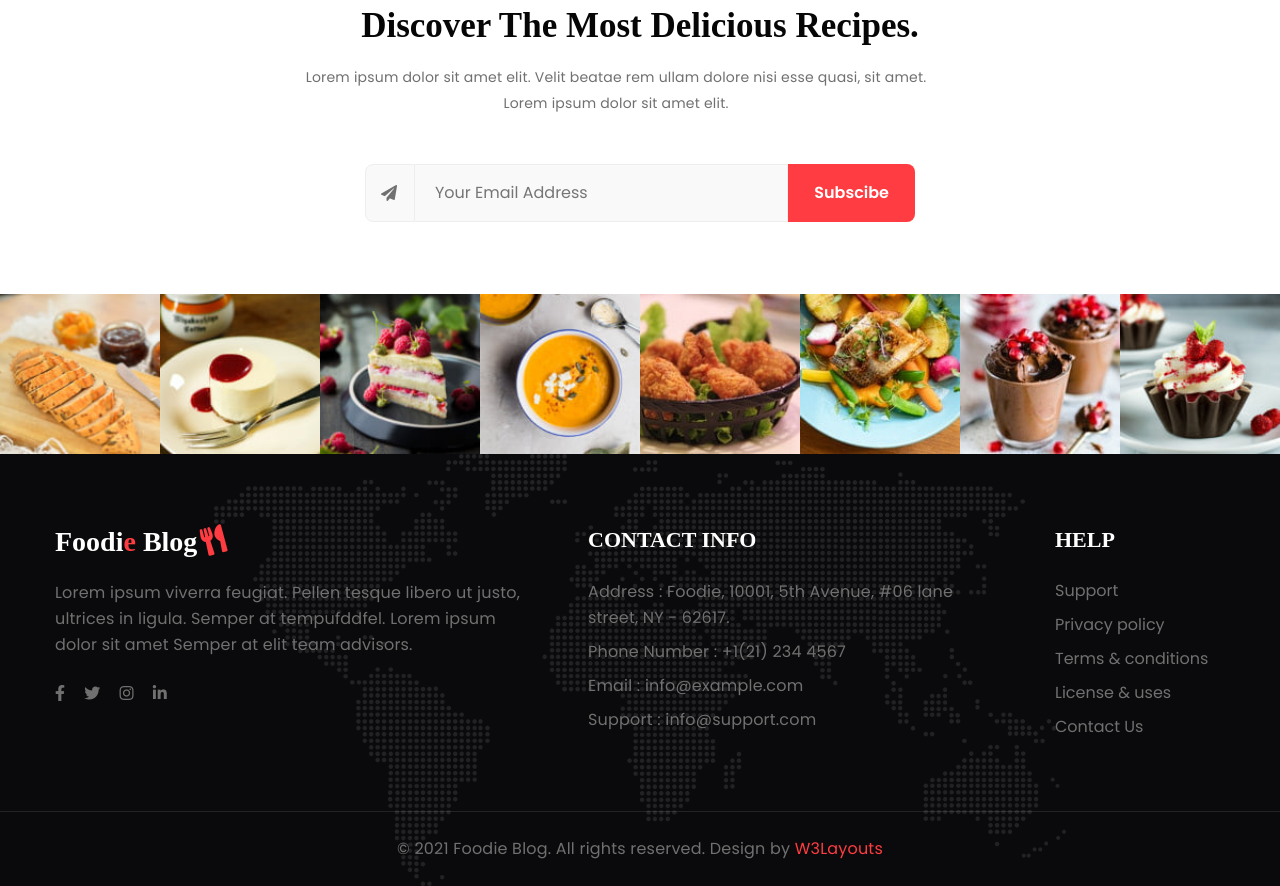
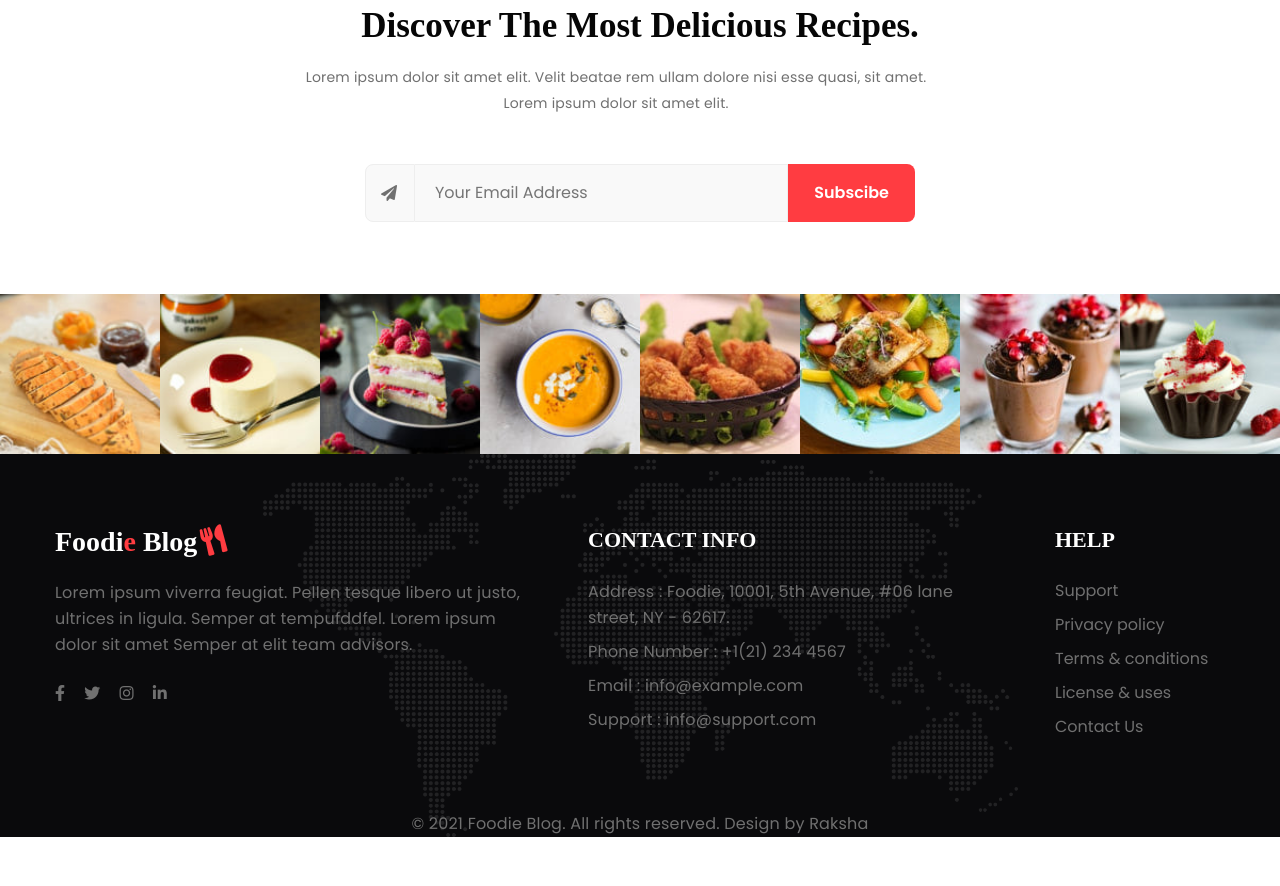
Before and after one commit to Rakshapatel123/foodcounter_blog, a plain HTML site: page index.html in a window 1280 px wide. Shown: the part 5031-5917 px from the top of the page. After the commit the page ends 5868 px from the top, so only its background shows below. Drawn offline with Linux system fonts and the light colour scheme; a web font is replaced by a local one.

Commit message:
Update index.html

```diff
--- a/index.html
+++ b/index.html
@@ -9,7 +9,7 @@ Author URL: http://w3layouts.com
     <!-- Required meta tags -->
     <meta charset="utf-8">
     <meta name="viewport" content="width=device-width, initial-scale=1, shrink-to-fit=no">
-    <title>Foodie Blog - Blog Category Bootstrap Responsive Website Template - Home : W3Layouts</title>
+    <title>Foodie Blog - Blog Category Bootstrap Responsive Website </title>
     <!-- google-fonts -->
     <link href="//fonts.googleapis.com/css2?family=Frank+Ruhl+Libre:wght@300;400;500;700;900&display=swap"
         rel="stylesheet">
@@ -822,15 +822,14 @@ Author URL: http://w3layouts.com
                 </div>
             </div>
         </div>
-        <!-- copyright -->
-        <section class="w3l-copyright text-center">
+
+        <section class=" text-center">
             <div class="container">
-                <p class="copy-footer-29">© 2021 Foodie Blog. All rights reserved. Design by <a
-                        href="https://w3layouts.com/" target="_blank">
-                        W3Layouts</a></p>
+                <p class="copy-footer-29">© 2021 Foodie Blog. All rights reserved. Design by Raksha <a
+                        </p>
             </div>
         </section>
-        <!-- //copyright -->
+
     </footer>
     <!-- //footer -->
 
```
